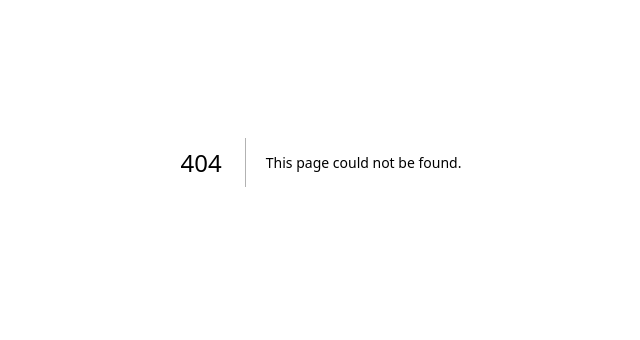
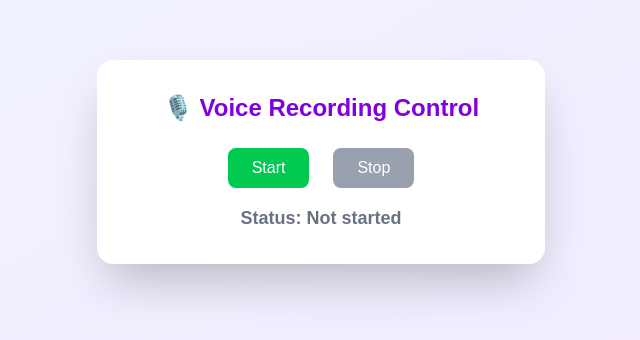
Before and after one commit to Ujjwal-singh32/automated-clinical-docs, a Next.js app: page /check in a window 1280 px wide. Before the commit this address had no page. Shown: the part 238-578 px from the top of the page, without its empty margins (319-959 px from the left). Built offline with nearby package versions, Linux system fonts and the light colour scheme.

Commit message:
Added forntend checkpage

```diff
--- /dev/null
+++ b/src/app/check/page.jsx
@@ -0,0 +1,78 @@
+"use client";
+
+import React, { useState } from "react";
+
+const SpeechController = () => {
+  const [status, setStatus] = useState("idle");
+  const [loading, setLoading] = useState(false);
+
+  const handleStart = async () => {
+    setLoading(true);
+    try {
+      await fetch("http://localhost:5000/start", { method: "POST" });
+      setStatus("recording");
+    } catch (err) {
+      alert("Failed to start recording.");
+    }
+    setLoading(false);
+  };
+
+  const handleStop = async () => {
+    setLoading(true);
+    try {
+      await fetch("http://localhost:5000/stop", { method: "POST" });
+      setStatus("stopped");
+    } catch (err) {
+      alert("Failed to stop recording.");
+    }
+    setLoading(false);
+  };
+
+  const getStatusColor = () => {
+    if (status === "recording") return "text-green-600";
+    if (status === "stopped") return "text-red-600";
+    return "text-gray-500";
+  };
+
+  return (
+    <div className="min-h-screen flex flex-col items-center justify-center bg-gradient-to-br from-blue-50 to-purple-100 p-6">
+      <div className="bg-white shadow-2xl rounded-2xl px-10 py-8 max-w-md w-full">
+        <h2 className="text-2xl font-semibold text-center mb-6 text-purple-700">
+          🎙️ Voice Recording Control
+        </h2>
+
+        <div className="flex justify-center space-x-6 mb-4">
+          <button
+            onClick={handleStart}
+            disabled={status === "recording" || loading}
+            className={`px-6 py-2 rounded-lg text-white font-medium transition ${
+              status === "recording"
+                ? "bg-gray-400 cursor-not-allowed"
+                : "bg-green-500 hover:bg-green-600"
+            }`}
+          >
+            Start
+          </button>
+
+          <button
+            onClick={handleStop}
+            disabled={status !== "recording" || loading}
+            className={`px-6 py-2 rounded-lg text-white font-medium transition ${
+              status !== "recording"
+                ? "bg-gray-400 cursor-not-allowed"
+                : "bg-red-500 hover:bg-red-600"
+            }`}
+          >
+            Stop
+          </button>
+        </div>
+
+        <p className={`text-center font-semibold text-lg ${getStatusColor()}`}>
+          Status: {status === "idle" ? "Not started" : status}
+        </p>
+      </div>
+    </div>
+  );
+};
+
+export default SpeechController;
```
Also changed, not shown: translated_transcript.txt (added).
